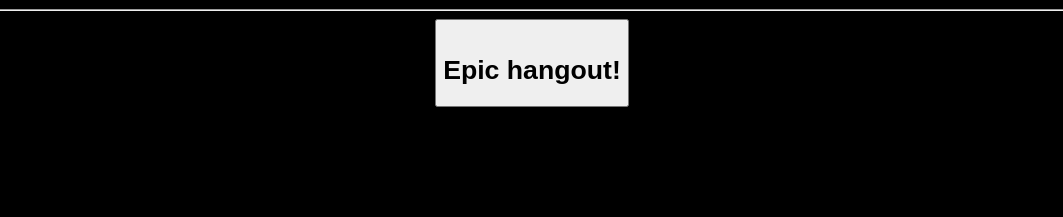
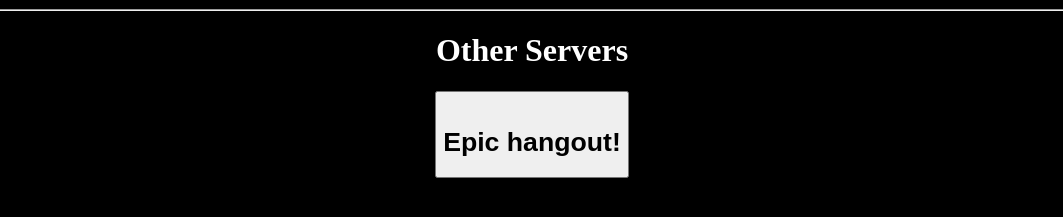
Before and after one commit to testingnerd/testingnerd.github.io, a plain HTML site: page index.html in a window 1280 px wide. Shown: the part 583-800 px from the top of the page, without its empty margins (108-1171 px from the left). Drawn offline with Linux system fonts and the light colour scheme.

Commit message:
Update index.html

```diff
--- a/index.html
+++ b/index.html
@@ -18,6 +18,7 @@
     </h1>
     <iframe src="https://minnit.chat/FineOrange?embed&dark&nickname=" width='1000' height='500' style="border:none;" allowTransparency="true"></iframe><br>
     <hr>
+    <h1>Other Servers</h1>
     <a href="epichangout.html">
     <button class="button1">
         <div>
```
